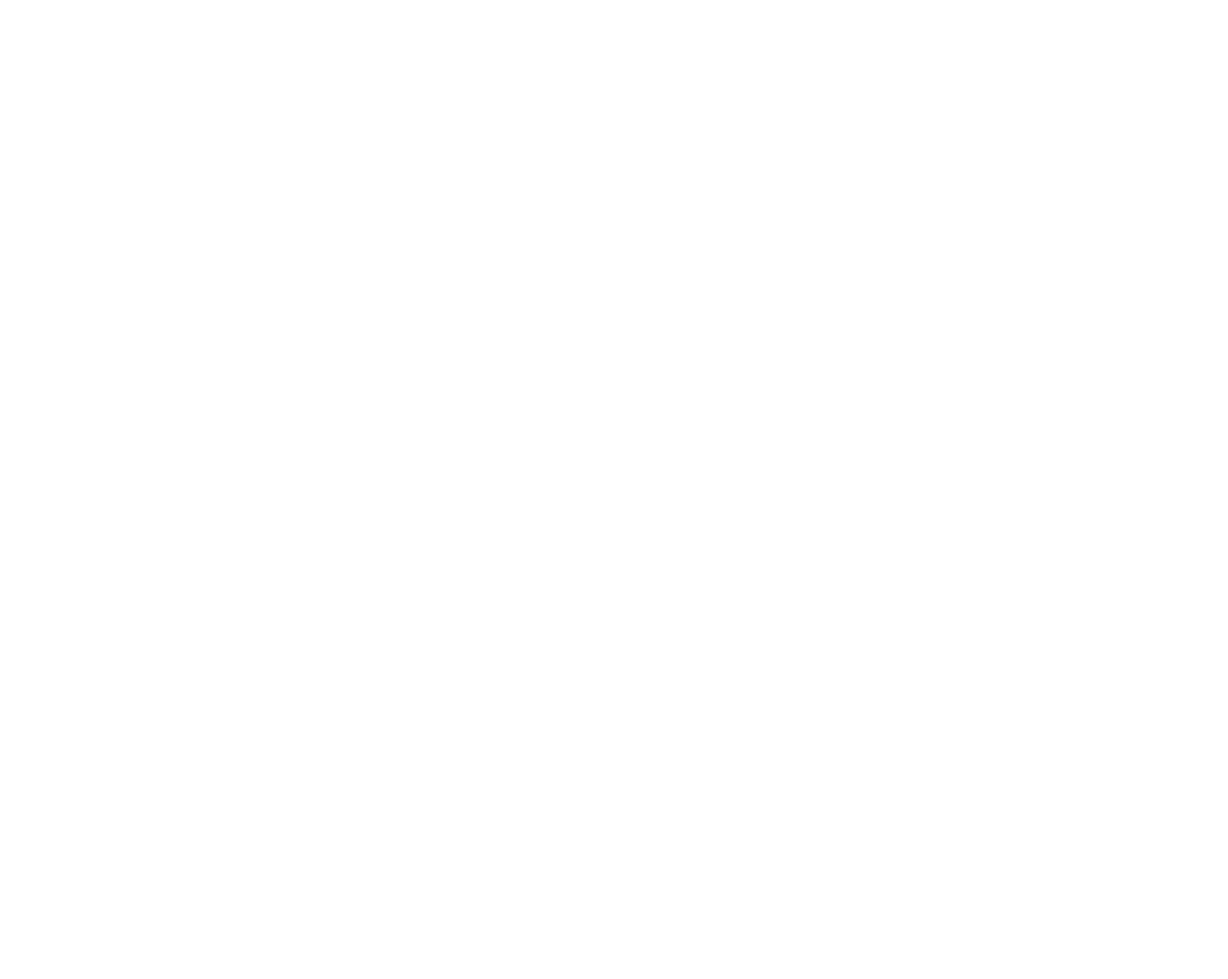
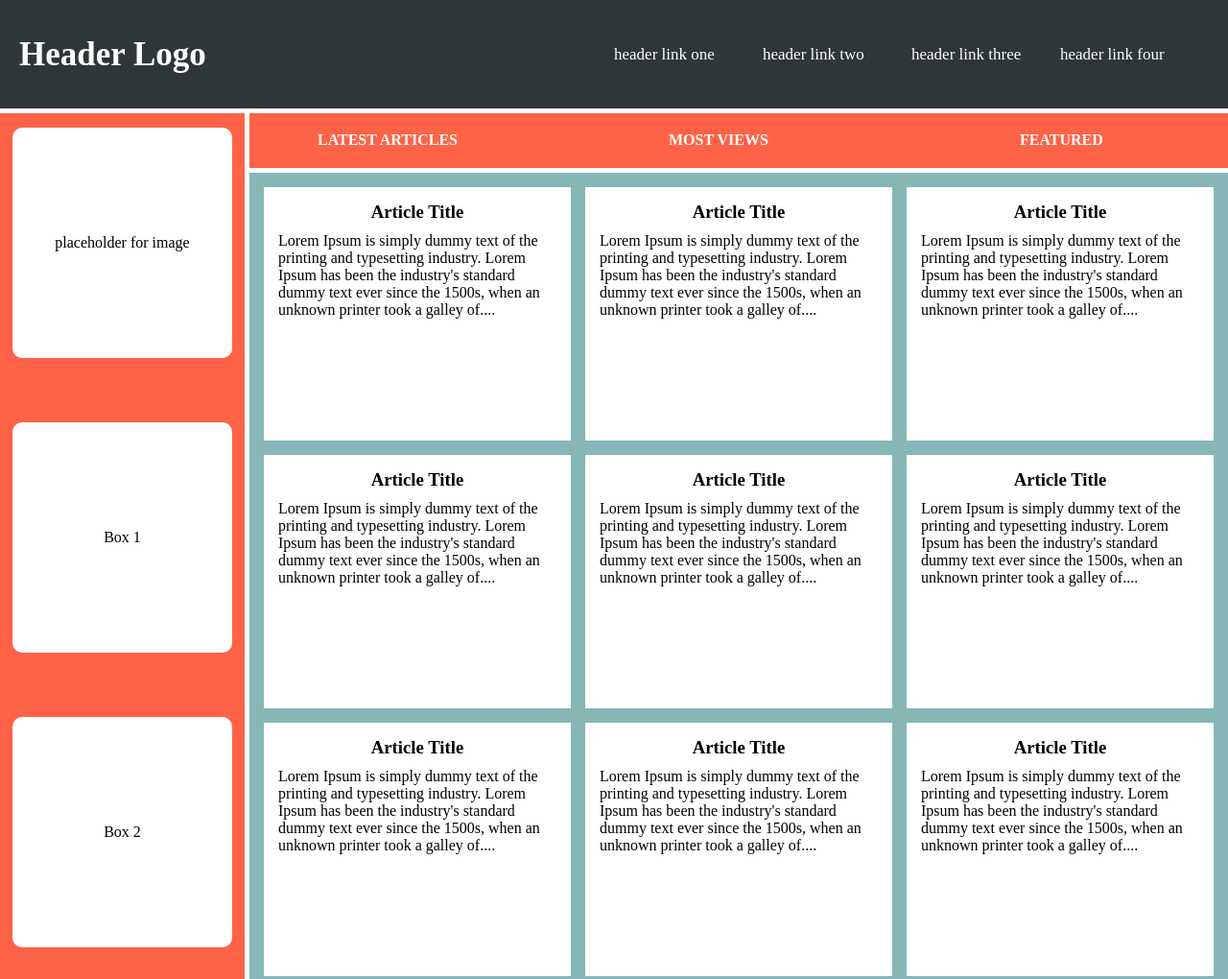
Before and after one commit to ejjubd/Admin-Dashboard, a plain HTML site: page index.html in a window 1280 px wide. Shown: the top 1020 px of the page at 96% size. Before the commit the page ends 800 px from the top, so only its background shows below. Drawn offline with Linux system fonts and the light colour scheme.

Commit message:
grid layout exercise done

```diff
--- a/index.html
+++ b/index.html
@@ -5,8 +5,113 @@
     <meta http-equiv="X-UA-Compatible" content="IE=edge">
     <meta name="viewport" content="width=device-width, initial-scale=1.0">
     <title>Admin Dashboard</title>
+    <link rel="stylesheet" href="style.css">
 </head>
 <body>
+ <div class="main-container">
+    <div class="header">
+            <h2 class="header-logo">Header Logo</h2>
+             <ul class="menu">
+                <li><a href="">header link one</a></li>
+                <li><a href="">header link two</a></li>
+                <li><a href="">header link three</a></li>
+                <li><a href="">header link four</a></li>
+             </ul>
+    </div>
+    <div class="sidebar">
+        <span class="sidebar-boxes">placeholder for image</span>
+        <span class="sidebar-boxes">Box 1</span>
+        <span class="sidebar-boxes">Box 2</span>
+        <span class="sidebar-boxes">Box 3</span>
+     </div>
+    <div class="nav">
+        <ul class="nav-items">
+            <li>LATEST ARTICLES</li>
+            <li>MOST VIEWS</li>
+            <li>FEATURED</li>
+        </ul>
+    </div>
+    <div class="articles">
+        <div class="article">
+            <h3>Article Title</h3>
+            <p>Lorem Ipsum is simply dummy text of the printing and typesetting industry. Lorem Ipsum has been the industry's standard dummy text ever since the 1500s,
+                when an unknown printer took a galley of....
+            </p>
+        </div>
+        <div class="article">
+            <h3>Article Title</h3>
+            <p>Lorem Ipsum is simply dummy text of the printing and typesetting industry. Lorem Ipsum has been the industry's standard dummy text ever since the 1500s,
+                when an unknown printer took a galley of....
+            </p>
+        </div>
+        <div class="article">
+            <h3>Article Title</h3>
+            <p>Lorem Ipsum is simply dummy text of the printing and typesetting industry. Lorem Ipsum has been the industry's standard dummy text ever since the 1500s,
+                when an unknown printer took a galley of....
+            </p>
+        </div>
+        <div class="article">
+            <h3>Article Title</h3>
+            <p>Lorem Ipsum is simply dummy text of the printing and typesetting industry. Lorem Ipsum has been the industry's standard dummy text ever since the 1500s,
+                when an unknown printer took a galley of....
+            </p>
+        </div>
+        <div class="article">
+            <h3>Article Title</h3>
+            <p>Lorem Ipsum is simply dummy text of the printing and typesetting industry. Lorem Ipsum has been the industry's standard dummy text ever since the 1500s,
+                when an unknown printer took a galley of....
+            </p>
+        </div>
+        <div class="article">
+            <h3>Article Title</h3>
+            <p>Lorem Ipsum is simply dummy text of the printing and typesetting industry. Lorem Ipsum has been the industry's standard dummy text ever since the 1500s,
+                when an unknown printer took a galley of....
+            </p>
+        </div>
+        <div class="article">
+            <h3>Article Title</h3>
+            <p>Lorem Ipsum is simply dummy text of the printing and typesetting industry. Lorem Ipsum has been the industry's standard dummy text ever since the 1500s,
+                when an unknown printer took a galley of....
+            </p>
+        </div>
+        <div class="article">
+            <h3>Article Title</h3>
+            <p>Lorem Ipsum is simply dummy text of the printing and typesetting industry. Lorem Ipsum has been the industry's standard dummy text ever since the 1500s,
+                when an unknown printer took a galley of....
+            </p>
+        </div>
+        <div class="article">
+            <h3>Article Title</h3>
+            <p>Lorem Ipsum is simply dummy text of the printing and typesetting industry. Lorem Ipsum has been the industry's standard dummy text ever since the 1500s,
+                when an unknown printer took a galley of....
+            </p>
+        </div>
+        <div class="article">
+            <h3>Article Title</h3>
+            <p>Lorem Ipsum is simply dummy text of the printing and typesetting industry. Lorem Ipsum has been the industry's standard dummy text ever since the 1500s,
+                when an unknown printer took a galley of....
+            </p>
+        </div>
+        <div class="article">
+            <h3>Article Title</h3>
+            <p>Lorem Ipsum is simply dummy text of the printing and typesetting industry. Lorem Ipsum has been the industry's standard dummy text ever since the 1500s,
+                when an unknown printer took a galley of....
+            </p>
+        </div>
+        <div class="article">
+            <h3>Article Title</h3>
+            <p>Lorem Ipsum is simply dummy text of the printing and typesetting industry. Lorem Ipsum has been the industry's standard dummy text ever since the 1500s,
+                when an unknown printer took a galley of....
+            </p>
+        </div>
 
+
+
+
+
+
+    </div>
+    <div class="footer"> Copyright &nbsp; The Odin Project 2022</div>
+ </div>
 </body>
 </html>
--- a/style.css
+++ b/style.css
@@ -0,0 +1,113 @@
+  /*width: min(150px, 100%);
+  height: min(150px, 100%);
+
+
+  minmax
+
+  clamp(minimum-size, ideal-size, maximum-size)
+  */
+
+  *{
+    margin: 0;
+    padding: 0;
+    box-sizing: border-box;
+  }
+
+  .main-container{
+    display: grid;
+    grid-template: 0.5fr 0.25fr 5fr 0.25fr/ 1fr 4fr;
+    height: 100%;
+    width: 100%;
+    gap: 5px;
+
+  }
+
+  .header{
+    background-color: rgb(47, 54, 56);
+    grid-column: 1/3;
+    color: white;
+    display: grid;
+    grid-template: 1fr/1fr 1fr;
+    align-items: center;
+    padding: 20px;
+  }
+.header-logo{
+    font-size: 35px;
+}
+.menu{
+    display: grid;
+    grid-template: 1fr/1fr 1fr 1fr 1fr;
+    align-items: center;
+    font-size: 17px;
+}
+.sidebar{
+    background-color: tomato ;
+    grid-row: 2/4;
+    grid-column: 1/2;
+    display: grid;
+    grid-template: 1fr 1fr 1fr 1fr/1fr;
+    gap: 50px;
+    justify-items: center;
+    padding-top: 15px;
+    text-align: center;
+}
+.sidebar-boxes{
+    background-color: white;
+    height: 30vh;
+    width: 90%;
+    border-radius: 10px;
+    display: flex;
+    align-items: center;
+    justify-content: center;
+}
+  .nav{
+    background-color: tomato;
+    align-items: center;
+    display: grid;
+    justify-content: center;
+}
+.nav-items{
+    display: grid;
+    grid-template: 1fr/1fr 1fr 1fr;
+    gap: 220px;
+    color: white;
+    font-weight: bold;
+
+}
+.articles{
+    background-color: rgb(134, 182, 182);
+    display: grid;
+    grid-template:1fr 1fr 1fr 1fr/1fr 1fr 1fr;
+    gap: 15px;
+    padding: 15px;
+
+  }
+.article{
+    background-color: white;
+    height: 33vh;
+    width: 100%;
+    padding: 15px;
+  }
+.footer{
+    background-color: rgb(53, 50, 50);
+    grid-column: 1/3;
+    color: white;
+    margin-bottom: 5px;
+    text-align: center;
+    padding: 10px;
+
+  }
+.article h3{
+    text-align: center;
+    margin-bottom: 10px;
+  }
+
+
+a{
+    text-decoration: none;
+    color: white;
+  }
+
+ul{
+    list-style: none;
+ }
```
